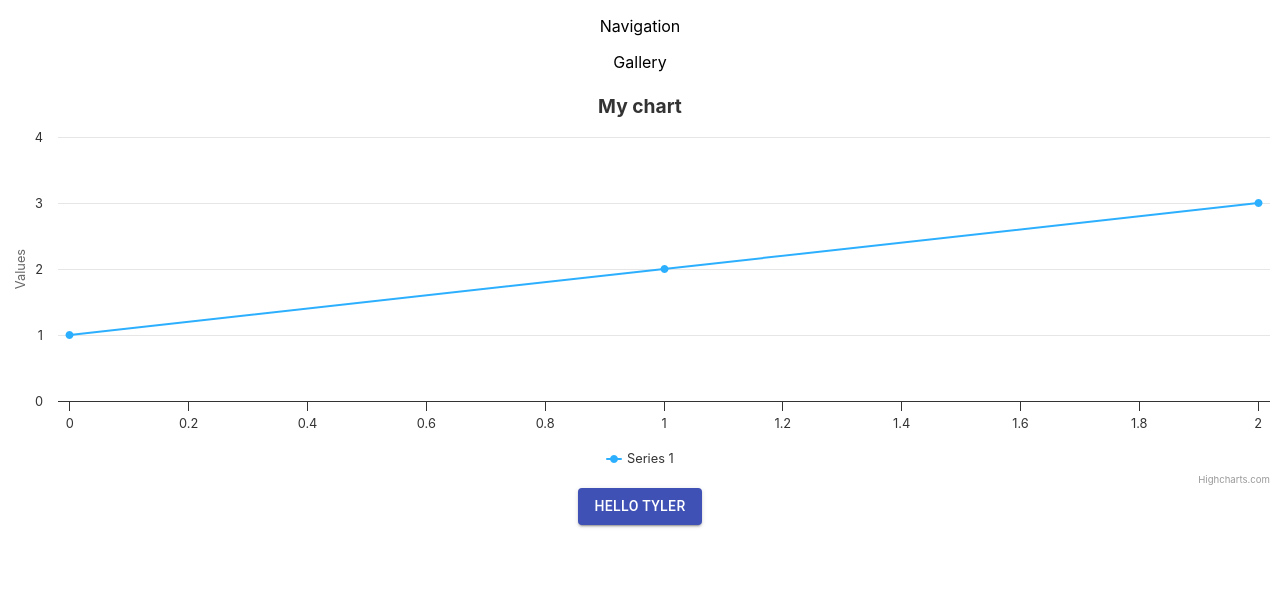
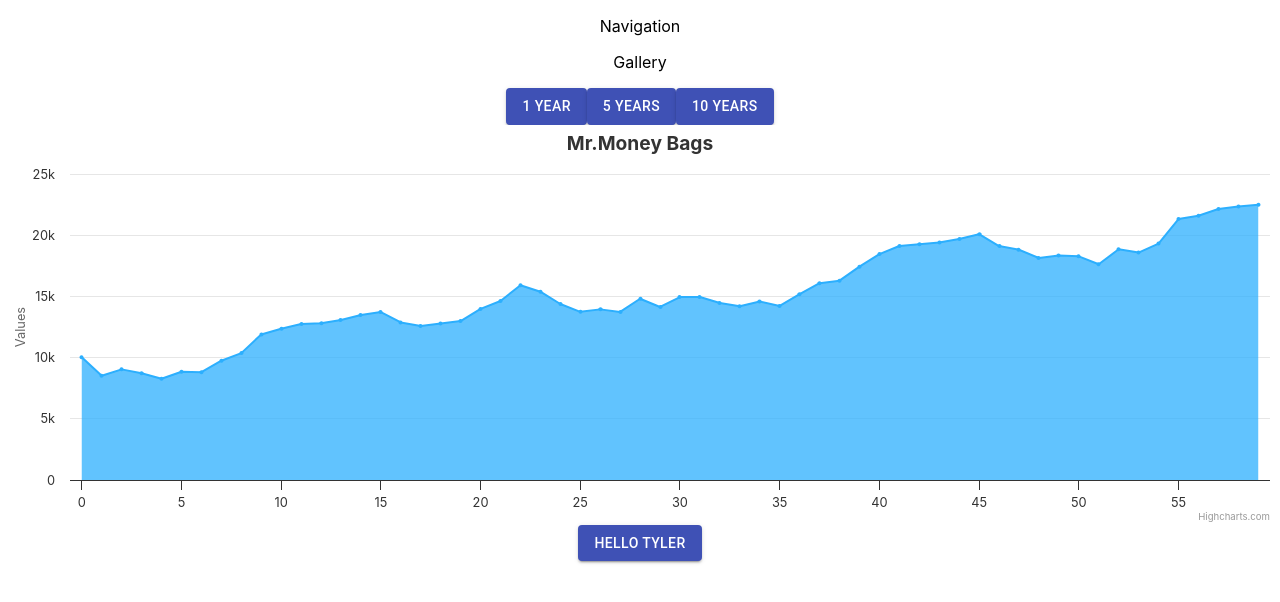
Before and after one commit to taylor-914/LIT, a React (Create React App) app in the folder lit-up/: page / in a window 1280 px wide. Shown: the top 602 px of the page. Built offline with nearby package versions, Linux system fonts and the light colour scheme.

Commit message:
Dynamic Chart with Simulated Data

```diff
--- a/lit-up/src/DynamicChart/DynamicChart.js
+++ b/lit-up/src/DynamicChart/DynamicChart.js
@@ -1,22 +1,95 @@
 import React from 'react'
 import Highcharts from 'highcharts'
 import HighchartsReact from 'highcharts-react-official'
+import Button from '@material-ui/core/Button'
 
 import styles from'./DynamicCharts.module.css'
 
-const options = {
-    title: {
-      text: 'My chart'
-    },
-    series: [{
-      data: [1, 2, 3]
-    }]
-  }
 
-export default function DynamicCharts(props) {
-    return         <HighchartsReact
-                    highcharts={Highcharts}
-                    options={options}
-                />
+export default class DynamicCharts extends React.Component {
 
+    state = {
+        vol: 0.08,
+        return: 0.11,
+        options: {
+        title: {
+          text: 'Mr.Money Bags'
+        },
+        xAxis: {
+            text: 'Years'
+        },
+        yAxis: {
+            text: 'Investment Value ($)'
+        },
+        legend: {
+            enabled: false
+        },
+        series: [{
+          type: "area",
+          name: "Investments",
+          data: []
+        }],
+        plotOptions:{
+            area:{
+                marker: {
+                    radius: 2
+                }
+            }
+        }
+      }
+    }
+
+    componentDidMount(){
+        const data = this.generateData();
+        console.log(data)
+        const newOptions = {...this.state.options}
+        newOptions.series[0].data = data;
+        this.setState({options: newOptions})
+        console.log(newOptions)
+    }
+
+    generateData(length = 60, initialInvestment = 10000) {
+
+        function random_bm(ret, vol){
+            //Box-Muller transform
+            let u = 0;
+            let v = 0;
+            while (u===0) u = Math.random(); //Converting [0,1) to (0,1)
+            while (v===0) v = Math.random();
+
+            // Fix Gaussian Transformation
+            return ret/12 +  vol * Math.sqrt( -2.0 * Math.log( u ) ) * Math.cos( 2.0 * Math.PI * v );
+        }
+
+        //Monthly voltility and return
+        const time = Array(length).fill(0).map((_, ind) => ind)
+        const x = this.state.return
+        const y = this.state.vol
+        const monthlyReturn = time.map(() => random_bm(x, y))
+
+        const monthlyReturnCumSum = []
+        monthlyReturn.reduce(function(a,b,i) {
+            if (a === -1 || a+b < -1){
+                return monthlyReturnCumSum[i]= -1
+            } else {
+                return monthlyReturnCumSum[i] = a+b;
+            }
+        },0);
+
+        return time.map((value, ind) => [value, Math.round(initialInvestment * (1 + monthlyReturnCumSum[ind]))])
+    }
+
+    render(){
+        return (
+            <React.Fragment>
+                <Button variant="contained" color="primary">1 Year</Button>
+                <Button variant="contained" color="primary">5 Years</Button>
+                <Button variant="contained" color="primary">10 Years</Button>
+                <HighchartsReact
+                highcharts={Highcharts}
+                options={this.state.options}
+            />
+            </React.Fragment>
+        )
+    }
 }
```
